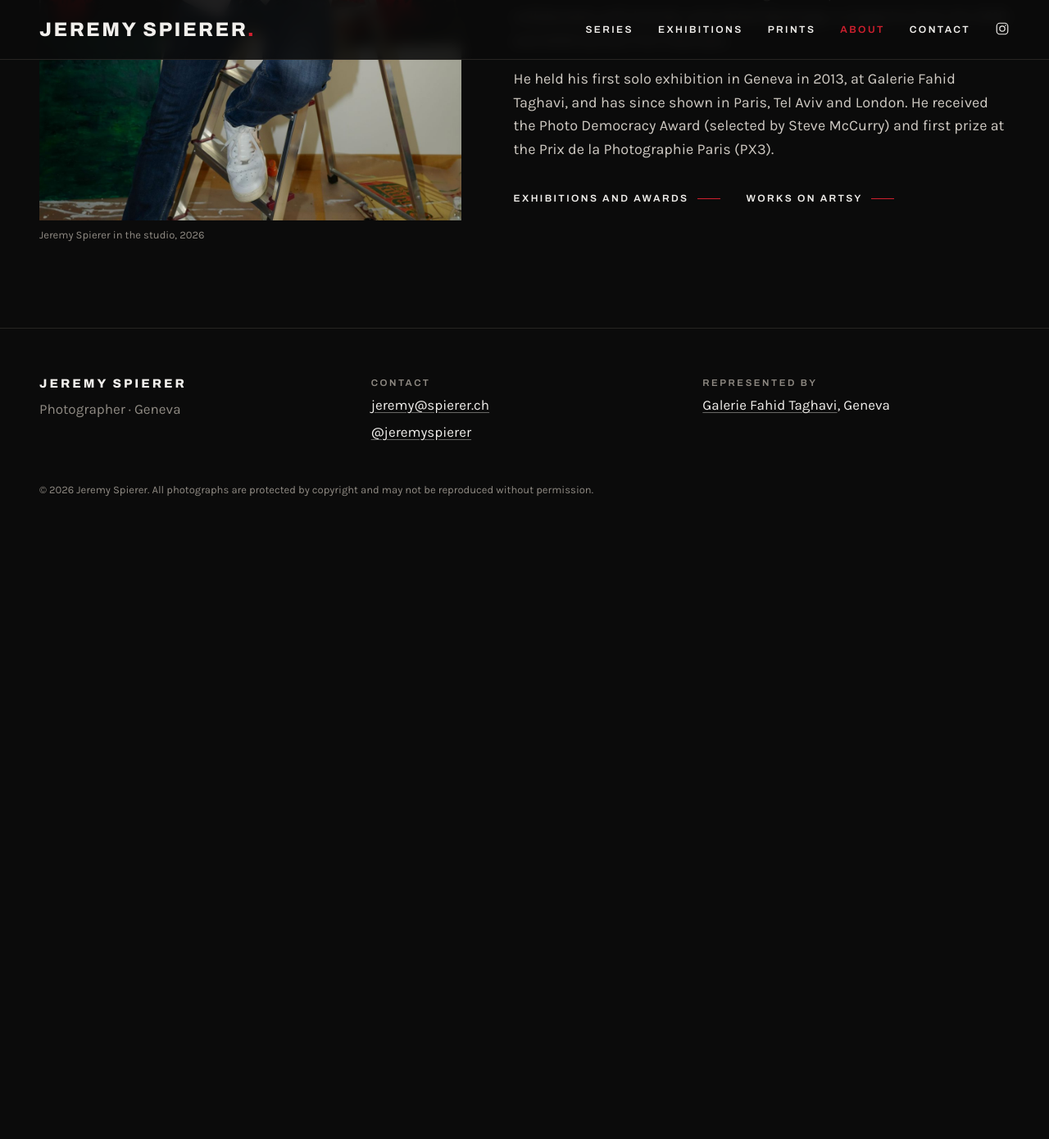
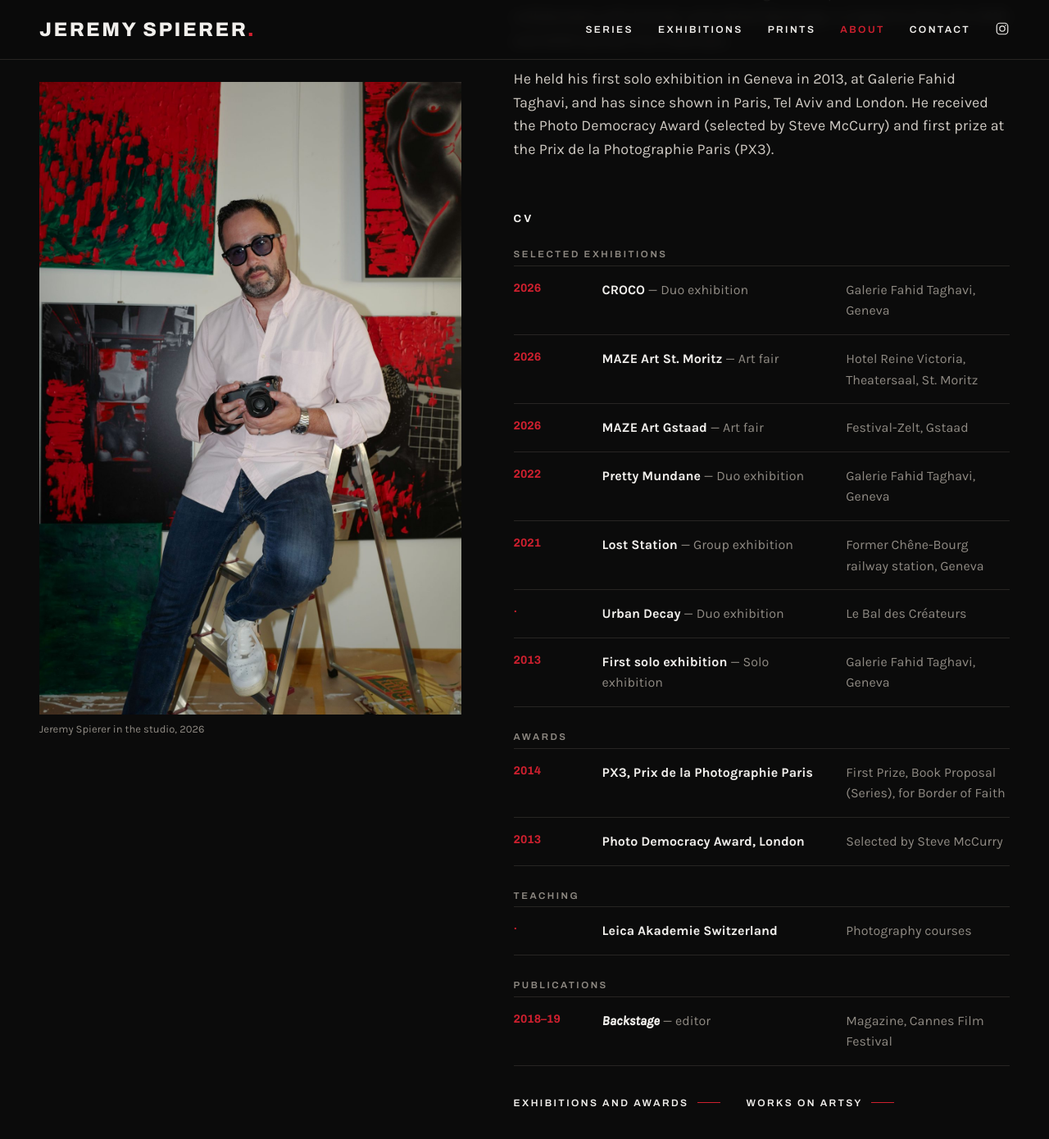
Before and after one commit to jeremie86-lab/jeremie86-lab.github.io, a Jekyll site: the page built from about.md, in a window 1280 px wide and 1400 px high, scrolled down 678 px. Shown: the top 1390 px of the window at 82% size. Built offline with Jekyll 4.4.1, drawn with Linux system fonts in a browser that asks for light colours; before the commit the page ends 1316 px from its top, so only the background shows below that.

Commit message:
Prints page, CV, contact form, calendar, sitemap and share previews

```diff
--- a/_config.yml
+++ b/_config.yml
@@ -1,6 +1,6 @@
 title: "Jeremy Spierer"
 description: "Jeremy Spierer, photographer based in Geneva. Series, exhibitions and contact."
-url: ""        # ex. https://www.jeremyspierer.com une fois le domaine branché
+url: "https://jeremie86-lab.github.io"   # à remplacer par https://www.jeremyspierer.com une fois le domaine branché
 baseurl: ""    # laisser vide pour un site <utilisateur>.github.io ou un domaine perso
 lang: en
 markdown: kramdown
@@ -14,4 +14,5 @@ collections:
 defaults:
   - scope: {path: "", type: series}
     values: {layout: series}
+plugins: [jekyll-sitemap]
 exclude: [README.md, site_images.json, "*.tar", .pages.yml, Gemfile, Gemfile.lock, vendor]
--- a/about.md
+++ b/about.md
@@ -23,6 +23,23 @@ He works with Leica cameras, often with a direct flash, and has taught at the Le
 He held his first solo exhibition in Geneva in 2013, at Galerie Fahid Taghavi, and has since shown in Paris, Tel Aviv and London. He received the Photo Democracy Award (selected by Steve McCurry) and first prize at the Prix de la Photographie Paris (PX3).
 
 </div>
+    <section class="cv" aria-labelledby="h-cv">
+      <h2 id="h-cv" class="h2">CV</h2>
+      <h3 class="label">Selected exhibitions</h3>
+      <ol class="archive-list">
+        {% assign all = site.exhibitions | sort: 'start' | reverse %}{% for e in all %}
+        <li><span class="a-year">{% if e.year != '' %}{{ e.year }}{% else %}·{% endif %}</span><span class="a-main"><strong>{{ e.title }}</strong>{% if e.kind %} <span class="muted">— {{ e.kind }}</span>{% endif %}</span><span class="a-venue">{{ e.venue }}{% if e.city != '' %}, {{ e.city }}{% endif %}</span></li>
+        {% endfor %}
+      </ol>
+      <h3 class="label">Awards</h3>
+      <ol class="archive-list">
+        {% for a in site.data.awards %}<li><span class="a-year">{{ a.year }}</span><span class="a-main"><strong>{{ a.title }}</strong></span><span class="a-venue">{{ a.detail }}</span></li>{% endfor %}
+      </ol>
+      <h3 class="label">Teaching</h3>
+      <ol class="archive-list"><li><span class="a-year">·</span><span class="a-main"><strong>Leica Akademie Switzerland</strong></span><span class="a-venue">Photography courses</span></li></ol>
+      <h3 class="label">Publications</h3>
+      <ol class="archive-list"><li><span class="a-year">2018–19</span><span class="a-main"><strong><em>Backstage</em></strong> <span class="muted">— editor</span></span><span class="a-venue">Magazine, Cannes Film Festival</span></li></ol>
+    </section>
     <p class="about-links"><a class="more" href="{{ '/exhibitions/' | relative_url }}">Exhibitions and awards</a> <a class="more" href="{{ site.data.settings.artsy_url }}" rel="noopener" target="_blank">Works on Artsy</a></p>
   </div>
 </section>
--- a/exhibitions.html
+++ b/exhibitions.html
@@ -15,10 +15,12 @@ permalink: /exhibitions/
   <div class="expo-grid">
     {% if e.cover %}<figure class="expo-cover"><img src="{{ e.cover | relative_url }}" alt="{{ e.title | escape }}" loading="{% if forloop.first %}eager{% else %}lazy{% endif %}" decoding="async"></figure>{% endif %}
     <div class="expo-body">
-      <p class="kicker">{% if d >= today %}Upcoming · {% endif %}{{ e.kind }}</p>
+      {% capture endd %}{% if e.end and e.end != '' %}{{ e.end | date: '%Y-%m-%d' }}{% endif %}{% endcapture %}
+      <p class="kicker" data-start="{{ d }}" data-end="{{ endd }}" data-before="Upcoming · {{ e.kind }}" data-during="Now showing · {{ e.kind }}" data-after="{{ e.kind }}">{% if d > today %}Upcoming · {% endif %}{{ e.kind }}</p>
       <h2 class="display expo-title">{{ e.title }}</h2>
       {% if e.with %}<p class="expo-with">{{ e.with }}</p>{% endif %}
       <p class="expo-meta">{{ e.venue }}{% if e.city != '' %}, {{ e.city }}{% endif %}<br>{{ e.dates }}</p>
+      {% include visit-links.html e=e %}
       <div class="prose">{{ e.content | markdownify }}</div>
       <p class="expo-links">
         {% if e.related_series %}{% assign rs = site.series | where: 'slug', e.related_series | first %}{% if rs %}<a class="more" href="{{ rs.url | relative_url }}">See the series {{ rs.title }}</a>{% endif %}{% endif %}
--- a/index.html
+++ b/index.html
@@ -6,14 +6,16 @@ body_class: page-home
 {% assign s = site.data.settings %}
 {% assign all_series = site.series | sort: 'order' %}
 {% assign expos = site.exhibitions | where: 'featured', true | sort: 'start' | reverse %}
+{% assign hx = site.exhibitions | where: 'slug', s.hero_exhibition | first %}
 
 <section class="hero">
   <div class="hero-bg" style="background-image: url('{{ s.hero_image | relative_url }}')" aria-hidden="true"></div>
   <div class="hero-inner wrap">
-    <p class="kicker">{{ s.hero_kicker }}</p>
+    <p class="kicker"{% if hx %} data-start="{{ hx.start | date: '%Y-%m-%d' }}" data-end="{% if hx.end and hx.end != '' %}{{ hx.end | date: '%Y-%m-%d' }}{% endif %}" data-before="{{ s.hero_kicker }}" data-during="Now showing" data-after="Recent exhibition"{% endif %}>{{ s.hero_kicker }}</p>
     <h1 class="display hero-title">{{ s.hero_title }}</h1>
     <p class="hero-text">{{ s.hero_text }}</p>
     <a class="btn" href="{{ s.hero_link | relative_url }}">See the exhibition</a>
+    {% include visit-links.html e=hx %}
   </div>
 </section>
 
@@ -44,6 +46,7 @@ body_class: page-home
   <div class="offer">
     <h3 class="h3">{{ o.title }}</h3>
     <p>{{ o.text }}</p>
+    {% if o.link and o.link != '' %}<a class="more" href="{{ o.link | relative_url }}">Find out more</a>{% endif %}
   </div>
   {% endfor %}
 </section>
--- /dev/null
+++ b/prints.html
@@ -0,0 +1,51 @@
+---
+layout: default
+title: Prints
+permalink: /prints/
+description: "Hand-signed prints and works by Jeremy Spierer, available on request and through Galerie Fahid Taghavi, Geneva."
+---
+{% assign s = site.data.settings %}
+{% assign croco = site.series | where: 'slug', 'croco' | first %}
+{% assign others = site.series | where_exp: 'x', "x.slug != 'croco'" | sort: 'order' %}
+{% assign ce = site.exhibitions | where: 'slug', s.hero_exhibition | first %}
+<section class="page-head wrap">
+  <h1 class="display">Prints</h1>
+  <p class="lead">Hand-signed prints in small editions, available on request and through <a href="{{ s.gallery_url }}" rel="noopener" target="_blank">{{ s.gallery_name }}</a>. Prices, formats and editions on request.</p>
+</section>
+
+{% if croco %}
+{% assign works = croco.photos | where_exp: 'p', "p.caption contains 'photograph' or p.caption contains 'Mixed media'" %}
+<section class="block wrap wide" aria-labelledby="h-works">
+  <div class="block-head">
+    <h2 id="h-works" class="h2">CROCO works</h2>
+    <a class="more" href="{{ croco.url | relative_url }}">See the series</a>
+  </div>
+  <p class="section-note">Collaborative works with the painter Tiphaine Koltes{% if ce %}, shown in <a href="{{ '/exhibitions/' | relative_url }}#{{ ce.slug }}">CROCO</a> at {{ ce.venue }}{% endif %}. Works are available for purchase ahead of the opening. Reservations are taken on a first-come, first-served basis and confirmed in writing.</p>
+  {% include gallery.html photos=works title='CROCO' %}
+</section>
+{% endif %}
+
+<section class="block wrap wide" aria-labelledby="h-prints">
+  <div class="block-head">
+    <h2 id="h-prints" class="h2">Prints from the series</h2>
+  </div>
+  <div class="cards cards-lg">
+    {% for x in others %}
+    <a class="card" href="{{ x.url | relative_url }}">
+      <img src="{{ x.cover | default: x.photos[0].src | relative_url }}" alt="" loading="lazy" decoding="async">
+      <span class="card-t">{{ x.title }}</span>
+      {% if x.subtitle %}<span class="card-s">{{ x.subtitle }}</span>{% endif %}
+    </a>
+    {% endfor %}
+  </div>
+</section>
+
+<section class="steps wrap" aria-labelledby="h-how">
+  <h2 id="h-how" class="h2">How to enquire</h2>
+  <ol class="steps-list">
+    <li><strong>Choose a photograph.</strong> Note the series and the image number shown in the viewer.</li>
+    <li><strong>Write to me.</strong> Tell me the size you have in mind and where you are based.</li>
+    <li><strong>I reply</strong> with available formats, edition details and price.</li>
+  </ol>
+  <a class="btn" href="{{ '/contact/' | relative_url }}?subject=Print">Enquire about a print</a>
+</section>
```
Also changed, not shown: contact.html (+32 -0 lines), robots.txt (added, +8 -0 lines), .pages.yml, 1 other file.
